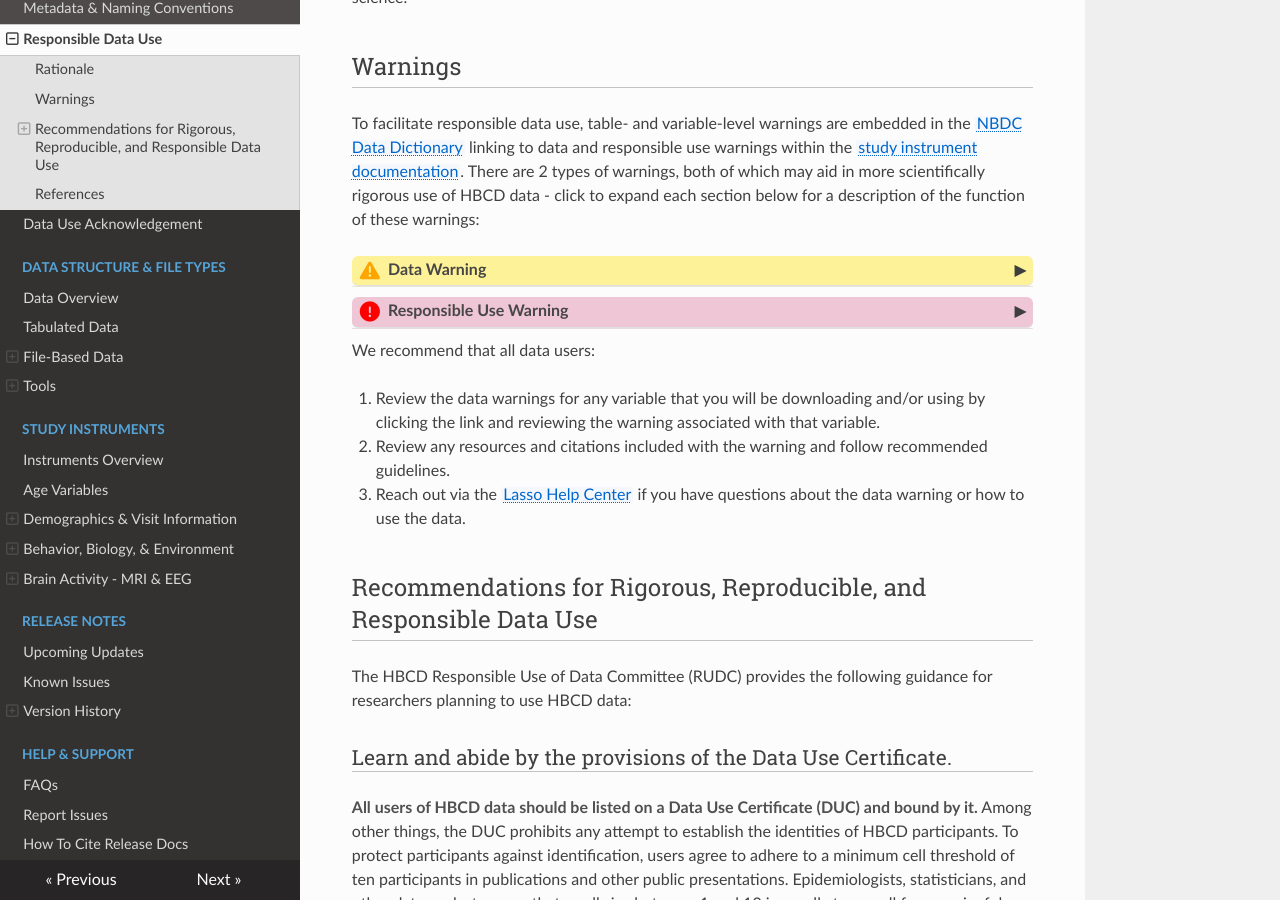
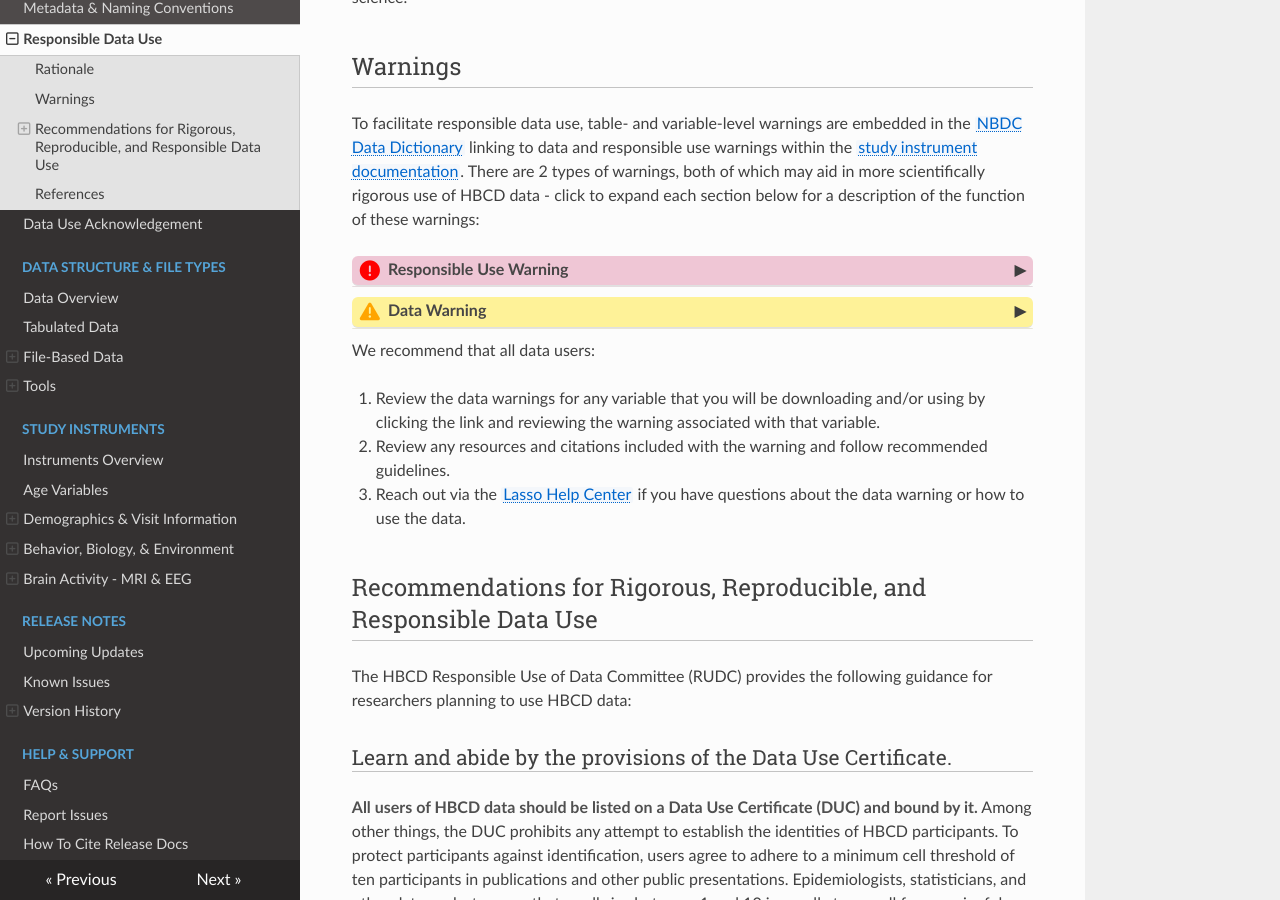
Before and after one commit to nbdc-datahub/hbcd-docs, an MkDocs documentation site: the page built from docs/access/resp_data_use.md, in a window 1280 px wide and 900 px high, scrolled down 481 px. Built offline with MkDocs 1.6.1, drawn with Linux system fonts in a browser that asks for light colours; nearby versions of some CDN libraries.

Commit message:
minor polish

```diff
--- a/docs/access/resp_data_use.md
+++ b/docs/access/resp_data_use.md
@@ -6,6 +6,15 @@ The HEALthy Brain and Child Development (HBCD) study dataset is a large, rich, a
 ## Warnings
 To facilitate responsible data use, table- and variable-level warnings are embedded in the [NBDC Data Dictionary](metadata.md#nbdc-dd) linking to data and responsible use warnings within the [study instrument documentation](../instruments/index.md). There are 2 types of warnings, both of which may aid in more scientifically rigorous use of HBCD data - click to expand each section below for a description of the function of these warnings:
 
+<div id="alert" class="alert-banner" onclick="toggleCollapse(this)">
+    <span class="emoji"><i class="fas fa-exclamation-circle"></i></span>
+    <span class="text">Responsible Use Warning</span>
+  <span class="arrow">▸</span>
+</div>
+<div class="alert-collapsible-content">
+<p>The purpose of this warning is to offer guidance for research design, data interpretation, and communication of findings, including conceptual information. These warnings also include information on stigma and stigmatizing language related to some variables, or information on the manner in which race variables were conceptualized and collected for this study.</p>
+</div>
+
 <div id="warning" class="warning-banner" onclick="toggleCollapse(this)">
   <span class="emoji"><i class="fas fa-exclamation-triangle"></i></span>
   <span class="text">Data Warning</span>
@@ -13,15 +22,6 @@ To facilitate responsible data use, table- and variable-level warnings are embed
 </div>
 <div class="warning-collapsible-content">
 <p>The purpose of this warning is to improve transparency and offer technical assistance by alerting the user to issues of data quality, providing information on how variables were constructed, providing instructions on how to calculate or analyze specific variables, or providing code (if necessary).</p>
-</div>
-
-<div id="alert" class="alert-banner" onclick="toggleCollapse(this)">
-    <span class="emoji"><i class="fas fa-exclamation-circle"></i></span>
-    <span class="text">Responsible Use Warning</span>
-  <span class="arrow">▸</span>
-</div>
-<div class="alert-collapsible-content">
-<p>The purpose of this warning is to offer guidance for research design, data interpretation, and communication of findings, including conceptual information. These warnings also include information on stigma and stigmatizing language related to some variables, or information on the manner in which race variables were conceptualized and collected for this study.</p>
 </div>
 
 We recommend that all data users:
```
